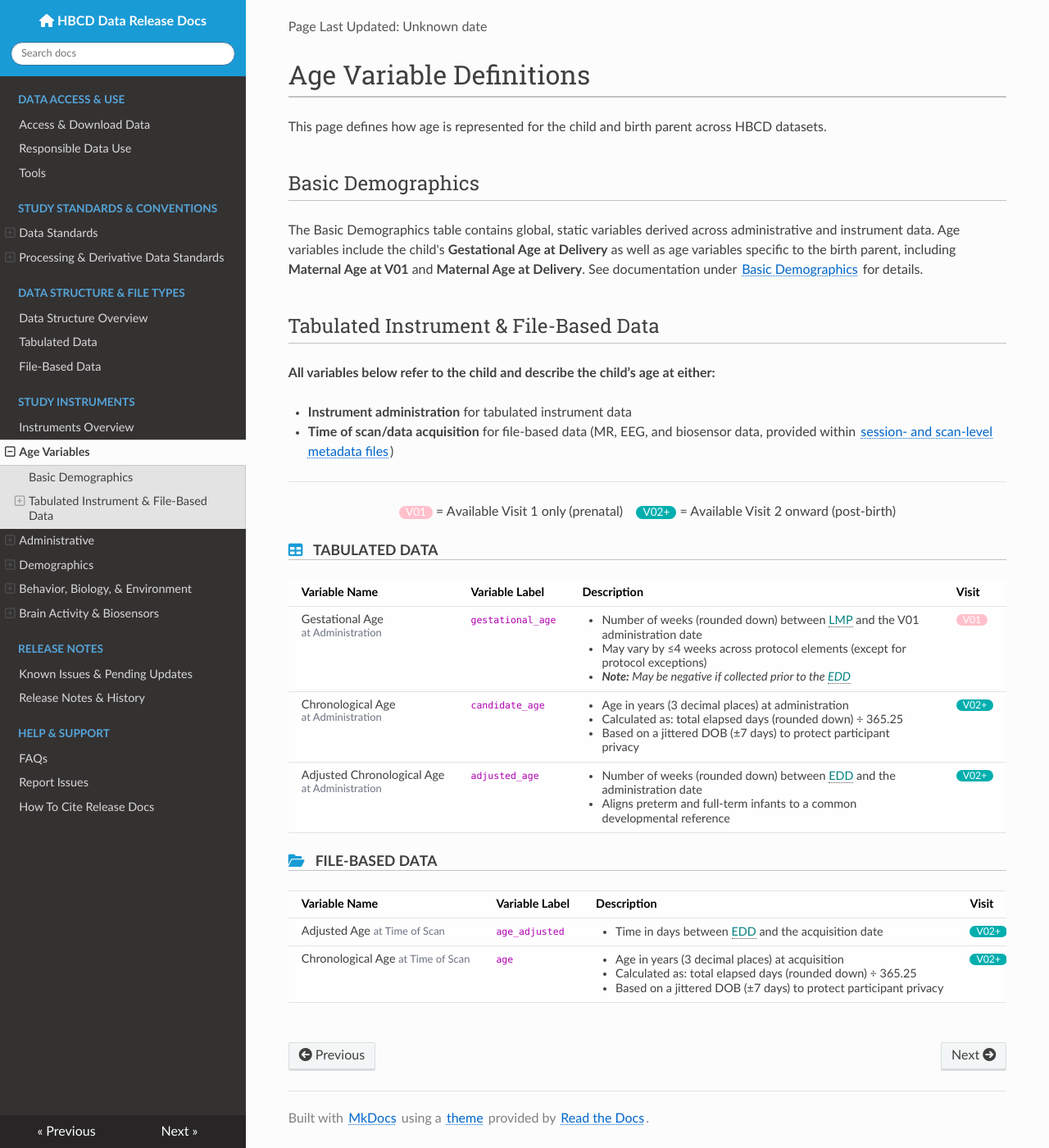
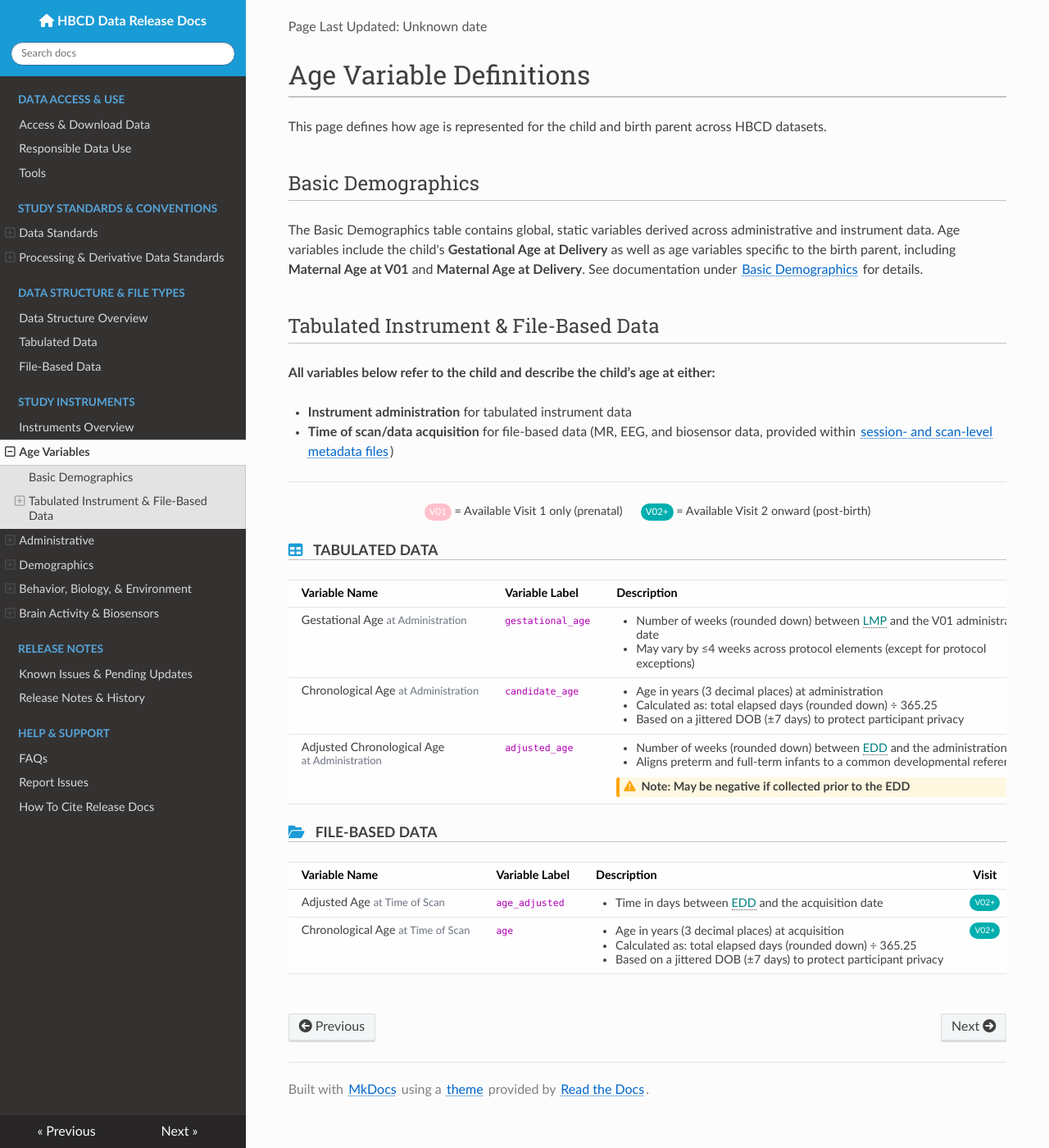
Before and after one commit to nbdc-datahub/hbcd-docs, an MkDocs documentation site: the page built from docs/instruments/agevariables.md, in a window 1280 px wide and 1400 px high, scrolled down 78 px. Shown: the whole window at 82% size. Built offline with MkDocs 1.6.1, drawn with Linux system fonts in a browser that asks for light colours; nearby versions of some CDN libraries.

Commit message:
correct age variables page

```diff
--- a/docs/css/custom.css
+++ b/docs/css/custom.css
@@ -32,9 +32,9 @@
   background-color: #00aeae;
   color: white;
   font-weight: 500;
-  border-radius: 10px;
-  padding: 1px 8px;
-  font-size: 0.85em;
+  border-radius: 12px;
+  padding: 5px 6px;
+  font-size: 0.8em;
   white-space: nowrap;
 }
 
--- a/docs/instruments/agevariables.md
+++ b/docs/instruments/agevariables.md
@@ -22,8 +22,8 @@
 - **Time of scan/data acquisition** for file-based data (MR, EEG, and biosensor data, provided within [session- and scan-level metadata files](../datacuration/file-based-data.md#participant-session-scan-level-data))
 
 ---
-<p style="text-align: center;">
-<span class="pill-badge" style="background-color: pink;">V01</span>&nbsp;= Available Visit 1 only (prenatal) &nbsp;&nbsp;
+<p style="text-align: center; font-size: 0.9em;">
+<span class="pill-badge" style="background-color: pink;">V01</span>&nbsp;= Available Visit 1 only (prenatal) &nbsp;&nbsp;&nbsp;&nbsp;
 <span class="pill-badge">V02+</span>&nbsp;= Available Visit 2 onward (post-birth)
 </p>
 
@@ -32,19 +32,17 @@
 <table class="compact-table-no-vertical-lines" style="font-size: 16px;">
 <thead>
 <tr>
-</tr>
-<tr>
-<th>Variable Name</th>
-<th>Variable Label</th>
-<th>Description</th>
-<th>Visit</th>
+<th style="width: 20%;">Variable Name</th>
+<th style="width: 15%;">Variable Label</th>
+<th style="width: 60%;">Description</th>
+<th style="text-align: center; width: 5%;">Visit</th>
 </tr>
 </thead>
 <tbody>
 
 <tr>
 <td>
-  Gestational Age<br>
+  Gestational Age
   <span class="subtle">at Administration</span>
 </td>
 <td><code>gestational_age</code></td>
@@ -52,14 +50,13 @@
 <ul>
   <li>Number of weeks (rounded down) between <span class="tooltip tooltip-right">LMP<span class="tooltiptext">First day of the birth parent's last menstrual period, estimated as EDD − 280 days</span></span> and the V01 administration date</li>
   <li>May vary by ≤4 weeks across protocol elements (except for protocol exceptions)</li>
-  <li><i><b>Note:</b> May be negative if collected prior to the <span class="tooltip">EDD<span class="tooltiptext">Estimated Date of Delivery</span></span></i></li>
 </ul>
 </td>
-<td><span class="pill-badge" style="background-color: pink;">V01</span></td>
+<td style="text-align: center; font-size: 0.8em;"><span class="pill-badge" style="background-color: pink;">V01</span></td>
 </tr>
 <tr>
 <td>
-  Chronological Age<br>
+  Chronological Age
   <span class="subtle">at Administration</span>
 </td>
 <td><code>candidate_age</code></td>
@@ -70,7 +67,7 @@
   <li>Based on a jittered DOB (±7 days) to protect participant privacy</li>
 </ul>
 </td>
-<td><span class="pill-badge">V02+</span></td>
+<td style="text-align: center; font-size: 0.8em;"><span class="pill-badge">V02+</span></td>
 </tr>
 
 <tr>
@@ -79,14 +76,21 @@
   <span class="subtle">at Administration</span>
 </td>
 <td><code>adjusted_age</code></td>
-<td style="word-wrap: break-word; white-space: normal;">
-<ul>
-  <li>Number of weeks (rounded down) between <span class="tooltip">EDD<span class="tooltiptext">Estimated Date of Delivery</span></span>
-and the administration date</li>
+<td>
+<ul style="margin-bottom: 10px;">
+  <li>Number of weeks (rounded down) between
+    <span class="tooltip">EDD<span class="tooltiptext">Estimated Date of Delivery</span></span>
+    and the administration date</li>
   <li>Aligns preterm and full-term infants to a common developmental reference</li>
 </ul>
+
+<div style="background-color: #fff8e1; padding: 4px 5px; margin-top: 6px; border-radius: 3px; font-weight: 600; border-left: 4px solid #ffa500;">
+  <i class="fas fa-exclamation-triangle" style="color: #ffa500;"></i>
+  &nbsp;Note: May be negative if collected prior to the EDD
+</div>
+
 </td>
-<td><span class="pill-badge">V02+</span></td>
+<td style="text-align: center; font-size: 0.8em;"><span class="pill-badge">V02+</span></td>
 </tr>
 </tbody>
 </table>
@@ -98,10 +102,10 @@
 <table class="compact-table-no-vertical-lines" style="font-size: 16px;">
 <thead>
 <tr>
-<th>Variable Name</th>
-<th>Variable Label</th>
-<th>Description</th>
-<th>Visit</th>
+<th style="width: 20%;">Variable Name</th>
+<th style="width: 15%;">Variable Label</th>
+<th style="width: 60%;">Description</th>
+<th style="text-align: center; width: 5%;">Visit</th>
 </tr>
 </thead>
 <tbody>
@@ -117,7 +121,7 @@
     <li>Time in days between <span class="tooltip">EDD<span class="tooltiptext">Estimated Date of Delivery</span></span> and the acquisition date</li>
     </ul>
 </td>
-<td><span class="pill-badge">V02+</span></td>
+<td style="text-align: center; font-size: 0.8em;"><span class="pill-badge">V02+</span></td>
 </tr>
 
 <tr>
@@ -133,7 +137,7 @@
         <li>Based on a jittered DOB (±7 days) to protect participant privacy</li>
     </ul>
 </td>
-<td><span class="pill-badge">V02+</span></td>
+<td style="text-align: center; font-size: 0.8em;"><span class="pill-badge">V02+</span></td>
 </tr>
 
 </tbody>
```
